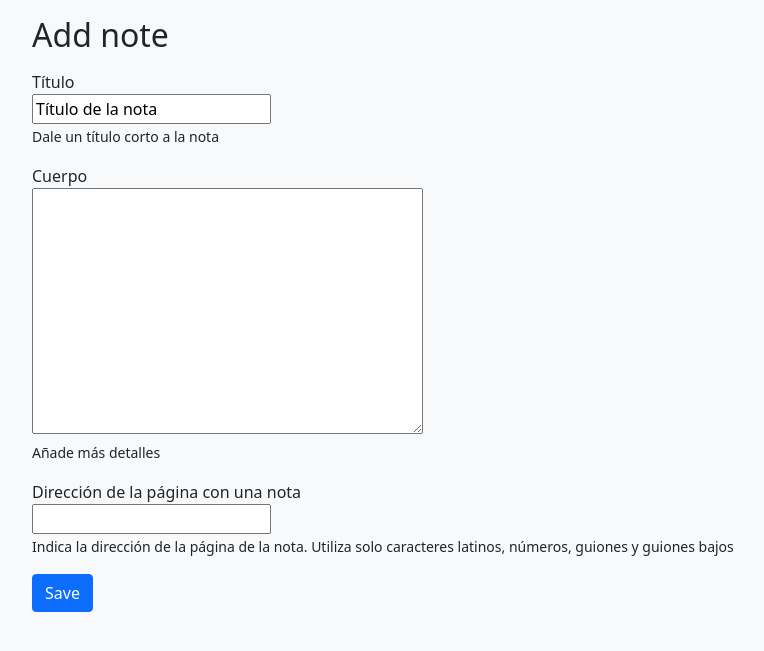
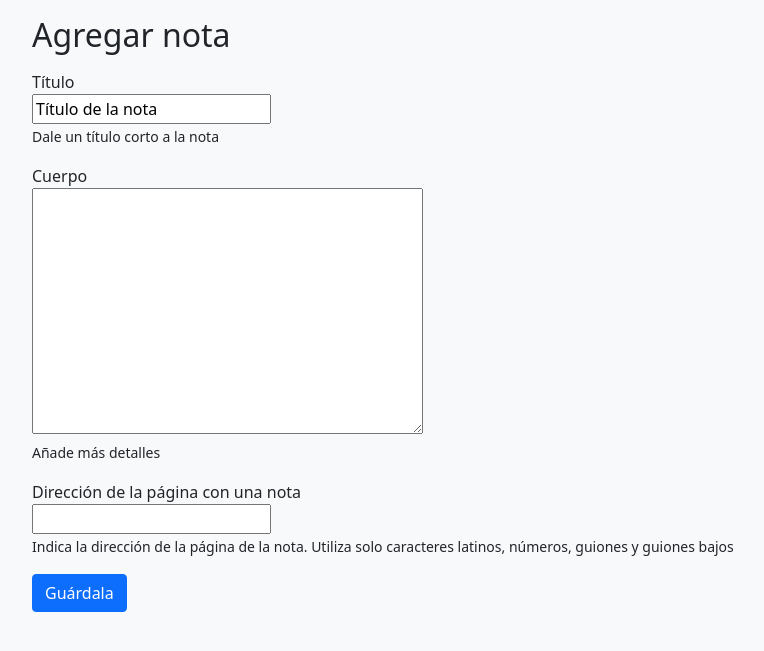
Before and after one commit to tripleten-com/TripleNote_es, a Django app: page /add/ in a window 1280 px wide. Shown: the part 56-707 px from the top of the page, without its empty margins (50-814 px from the left). Run offline with Django 3.2, Linux system fonts and the light colour scheme; a user stored in the database is signed in.

Commit message:
Update form.html
added es

```diff
--- a/templates/notes/form.html
+++ b/templates/notes/form.html
@@ -2,11 +2,11 @@
 {% block content %}
   <h2>
     {% if request.path == '/add/' %}
-      Add
+      Agregar
     {% else %}
-      Edit
+      Editar
     {% endif %}
-    note
+    nota
   </h2>
   <form class="form-horizontal" method="post">
     {% csrf_token %}
@@ -26,7 +26,7 @@
       {% endfor %}
     </fieldset>
     <div class="form-actions">
-      <button type="submit" class="btn btn-primary" >Save</button>
+      <button type="submit" class="btn btn-primary" >Guárdala</button>
     </div>
   </form>
 {% endblock %}
```
